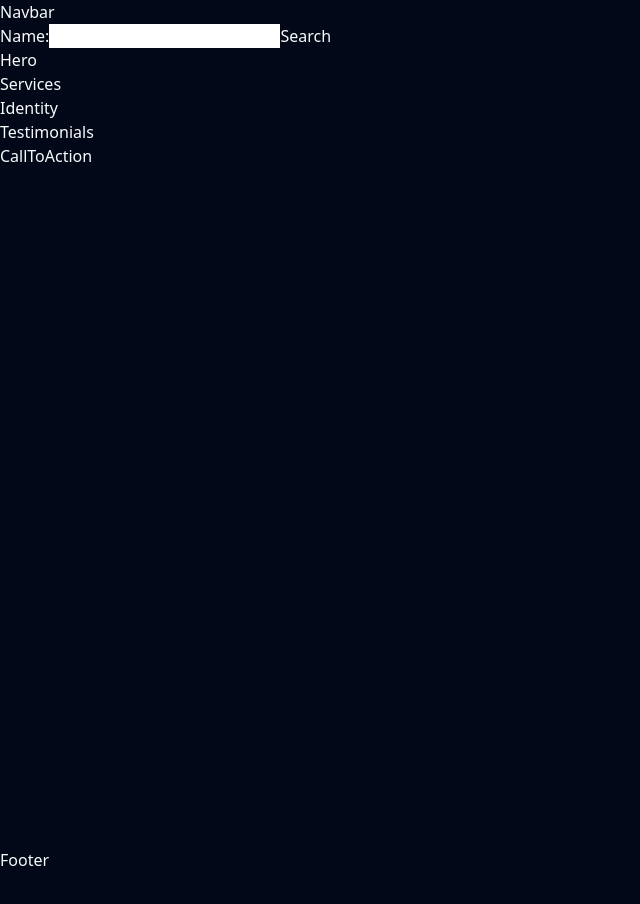
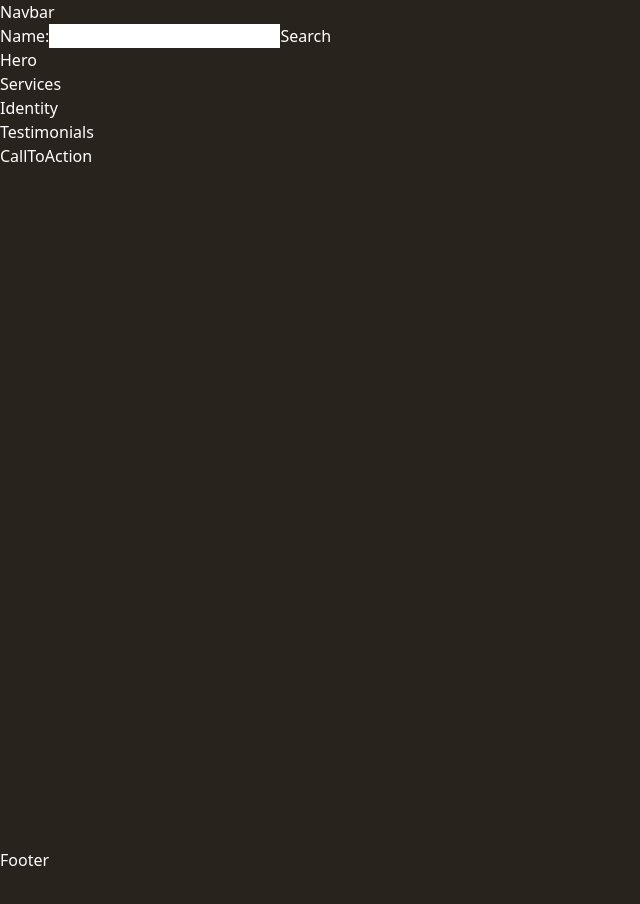
Before and after one commit to Endeyr/shopping-cart-project, a React (Vite) app: page / in a window 1280 px wide. Shown: the top 904 px of the page, without its empty margins (0-640 px from the left). Built offline with nearby package versions, Linux system fonts and the light colour scheme.

Commit message:
added new style for osrs theme

```diff
--- a/src/index.css
+++ b/src/index.css
@@ -34,8 +34,8 @@
   }
 
   :root {
-    --background: 0 0% 100%;
-    --foreground: 222.2 84% 4.9%;
+    --background: 44, 31%, 84%;
+    --foreground: 0, 0%, 0%;
 
     --card: 0 0% 100%;
     --card-foreground: 222.2 84% 4.9%;
@@ -43,7 +43,7 @@
     --popover: 0 0% 100%;
     --popover-foreground: 222.2 84% 4.9%;
 
-    --primary: 222.2 47.4% 11.2%;
+    --primary: 39 33% 17%;
     --primary-foreground: 210 40% 98%;
 
     --secondary: 210 40% 96.1%;
@@ -55,19 +55,19 @@
     --accent: 210 40% 96.1%;
     --accent-foreground: 222.2 47.4% 11.2%;
 
-    --destructive: 0 84.2% 60.2%;
+    --destructive: 5 85% 56%;
     --destructive-foreground: 210 40% 98%;
 
-    --border: 214.3 31.8% 91.4%;
-    --input: 214.3 31.8% 91.4%;
-    --ring: 222.2 84% 4.9%;
+    --border: 38 15% 50%;
+    --input: 38 15% 50%;
+    --ring: 38 15% 50%;
 
     --radius: 0.5rem;
   }
 
   .dark {
-    --background: 222.2 84% 4.9%;
-    --foreground: 210 40% 98%;
+    --background: 27, 16%, 14%;
+    --foreground: 0, 0%, 100%;
 
     --card: 222.2 84% 4.9%;
     --card-foreground: 210 40% 98%;
@@ -75,8 +75,8 @@
     --popover: 222.2 84% 4.9%;
     --popover-foreground: 210 40% 98%;
 
-    --primary: 210 40% 98%;
-    --primary-foreground: 222.2 47.4% 11.2%;
+    --primary: 33 28 61%;
+    --primary-foreground: 204 23% 91%;
 
     --secondary: 217.2 32.6% 17.5%;
     --secondary-foreground: 210 40% 98%;
@@ -87,12 +87,12 @@
     --accent: 217.2 32.6% 17.5%;
     --accent-foreground: 210 40% 98%;
 
-    --destructive: 0 62.8% 30.6%;
+    --destructive: 4 68% 37%;
     --destructive-foreground: 210 40% 98%;
 
-    --border: 217.2 32.6% 17.5%;
-    --input: 217.2 32.6% 17.5%;
-    --ring: 212.7 26.8% 83.9%;
+    --border: 28 13% 40%;
+    --input: 28 13% 40%;
+    --ring: 28 13% 40%;
   }
 }
 
--- a/tailwind.config.js
+++ b/tailwind.config.js
@@ -19,38 +19,10 @@ module.exports = {
     },
     extend: {
       theme: {
-        "os_headings": ['PT Serif'],
-        "os_body": ['IBM Plex Sans'],
+        os_headings: ["PT Serif"],
+        os_body: ["IBM Plex Sans"],
       },
       colors: {
-        // osrs color theme
-        os_body_border: "#94866d",
-        os_body_dark: "#b8a282",
-        os_body_mid: "#d0bd97",
-        os_body_light: "#d8ccb4",
-        os_body_main: "#e2dbc8",
-        os_body_background: "#c0a886",
-        os_button_border: "#3c352a",
-        os_button_dark: "#18140c",
-        os_button_light: "#3a301d",
-        os_rsw_brown: "#605443",
-        os_link_color: "#936039",
-        os_background_link_color: "#52351e",
-        os_gray_mineshaft: "#333333",
-        os_gray_tundora: "#4c4c4c",
-        os_gray_boulder: "#777777",
-        os_gray_silver: "#cccccc",
-        os_gray_gallery: "#eeeeee",
-        os_gray_alabaster: "#f9f9f9",
-        // osrs status
-        os_error: "#801c13",
-        os_orange: "#7a3f08",
-        os_yellow: "#786300",
-        os_success: "#2e5e05",
-        os_blue: "#03436b",
-        // osrs dark theme
-        os_black: "#071022",
-        os_brown: "#1b1612",
         // shadcn color theme
         border: "hsl(var(--border))",
         input: "hsl(var(--input))",
```
